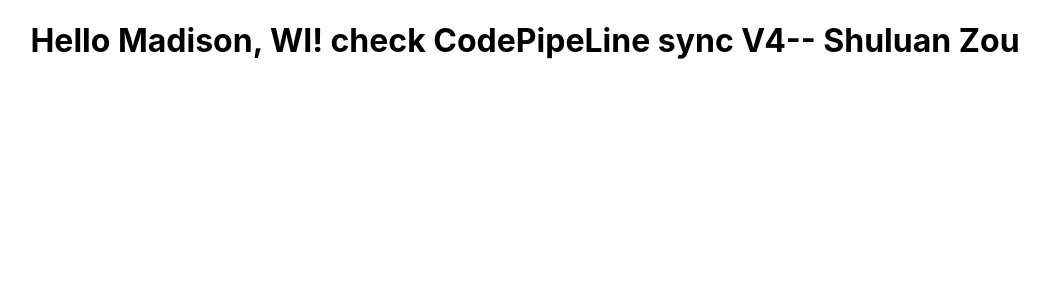
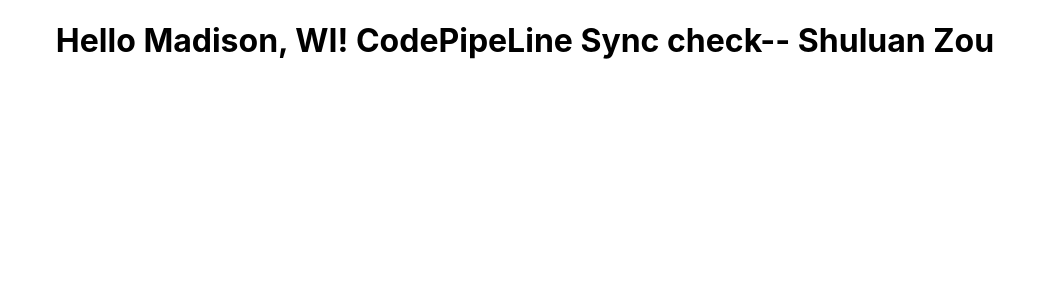
Before and after one commit to zoushuluan/p4, a React (Create React App) app: page / in a window 1280 px wide. Shown: the top 300 px of the page, without its empty margins (115-1164 px from the left). Built offline with nearby package versions, Linux system fonts and the light colour scheme.

Commit message:
Modifiled App.js: Pipeline check --Shuluan Zou

```diff
--- a/src/App.js
+++ b/src/App.js
@@ -3,7 +3,7 @@
 function App() {
   return (
     <div className="App">
-      <h1>Hello Madison, WI! check CodePipeLine sync V4-- Shuluan Zou</h1>
+      <h1>Hello Madison, WI! CodePipeLine Sync check-- Shuluan Zou</h1>
     </div>
   );
 }
```
